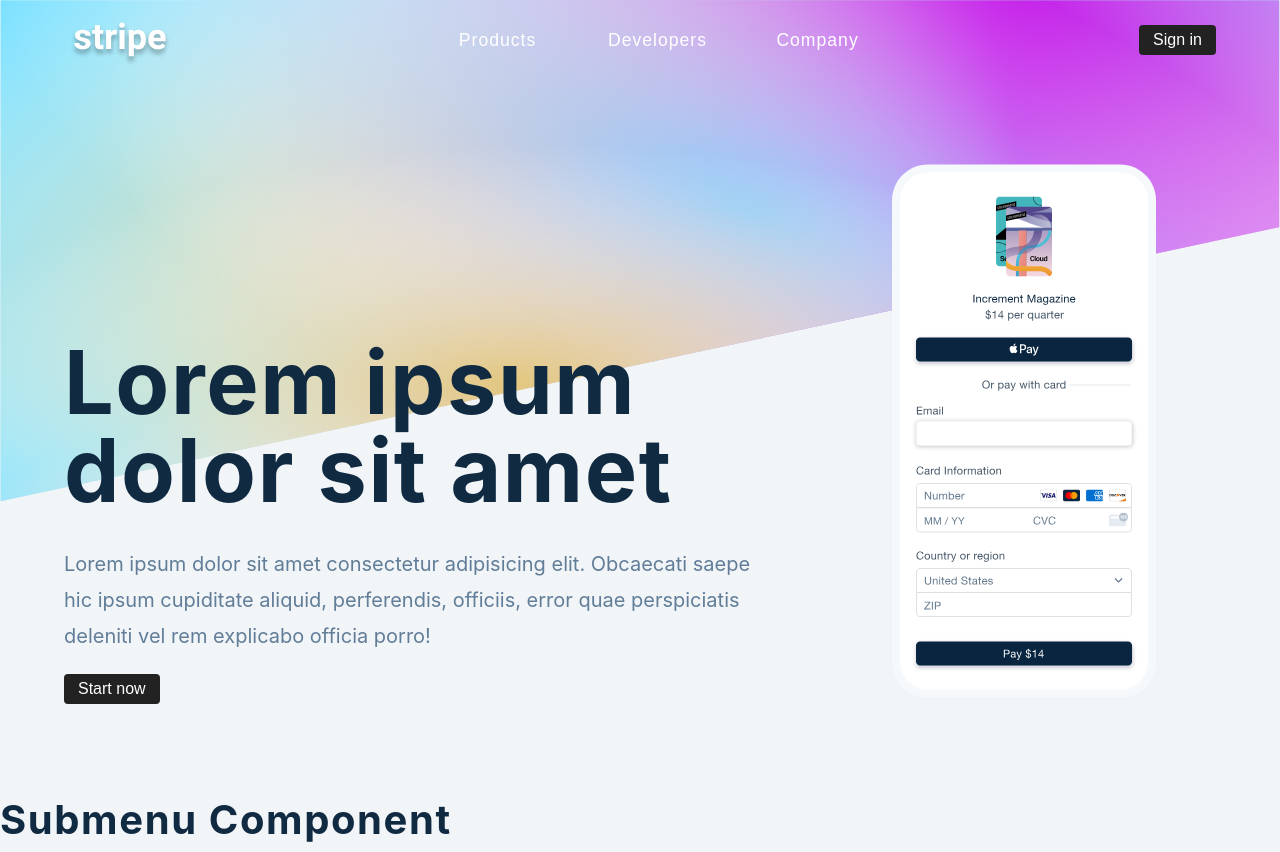
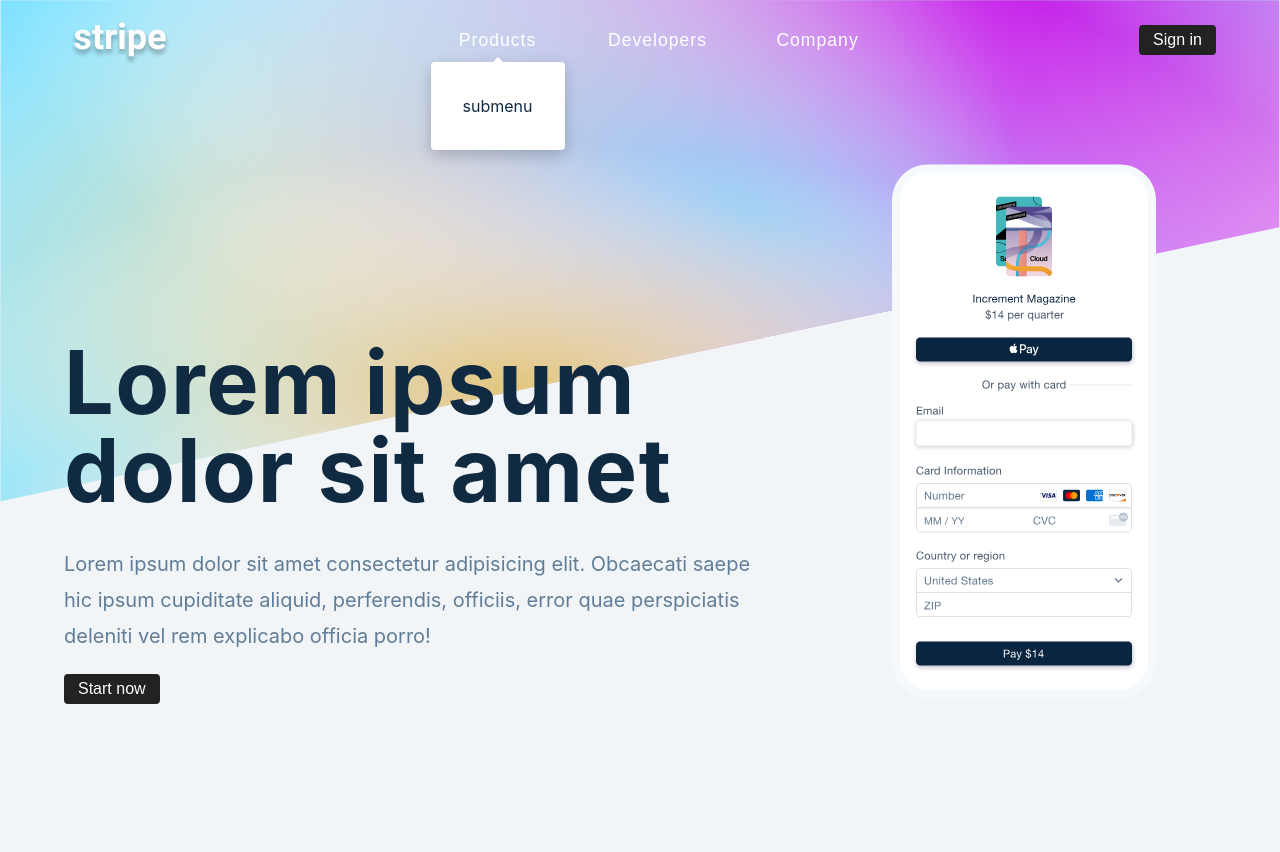
Before and after one commit to Margaridagdias/Stripe-submenus, a React (Create React App) app: page / in a window 1280 px wide. Both pictures are taken after a click on the button "Products". After the commit the page ends 800 px from the top, so only its background shows below. Built offline with nearby package versions, Linux system fonts and the light colour scheme.

Commit message:
Stripe Location

```diff
--- a/src/Navbar.js
+++ b/src/Navbar.js
@@ -5,6 +5,16 @@
 
 const Navbar = () => {
   const { openSidebar, openSubmenu, closeSubmenu } = useGlobalContext();
+
+  const displaySubmenu = (e) => {
+    const page = e.target.textContent;
+    //get the location:
+    const tempBtn = e.target.getBoundingClientRect();
+    const center = (tempBtn.left + tempBtn.right) / 2;
+    const bottom = tempBtn.bottom - 3
+    openSubmenu(page, {center, bottom})
+  }
+
 
   return (
     <nav className="nav">
@@ -17,17 +27,21 @@
         </div>
         <ul className="nav-links">
           <li>
-            <button className="link-btn">
+            <button className="link-btn" onMouseOver={displaySubmenu}>
               {/* name has to match with the PAGE NAME coming from
             the DATA */}
               products
             </button>
           </li>
           <li>
-            <button className="link-btn">developers</button>
+            <button className="link-btn" onMouseOver={displaySubmenu}>
+              developers
+            </button>
           </li>
           <li>
-            <button className="link-btn">company</button>
+            <button className="link-btn" onMouseOver={displaySubmenu}>
+              company
+            </button>
           </li>
         </ul>
         <button className="btn signin-btn">Sign in</button>
--- a/src/Submenu.js
+++ b/src/Submenu.js
@@ -1,7 +1,21 @@
-import React, { useState, useRef, useEffect } from 'react'
+import React, { useState, useRef, useEffect } from "react";
+import { useGlobalContext } from "./context";
 
 const Submenu = () => {
-  return <h2>submenu component</h2>
-}
+  const { isSubmenuOpen, location} = useGlobalContext();
+  const container = useRef(null)
+  useEffect(() => {
+    const submenu = container.current;
+    const {center, bottom} = location;
+    submenu.style.left = `${center}px`
+    submenu.style.top = `${bottom}px`
+  }, [location])
 
-export default Submenu
+  return (
+    <aside className={`${isSubmenuOpen ? "submenu show" : "submenu"}`} ref={container}>
+      submenu
+    </aside>
+  );
+};
+
+export default Submenu;
--- a/src/context.js
+++ b/src/context.js
@@ -7,7 +7,8 @@
   //sidebar is only seen on a small screen,
   //its false by default
   const [isSidebarOpen, setIsSidebarOpen] = useState(false);
-  const [isSubmenuOpen, setIsSubmenuOpen] = useState(true);
+  const [isSubmenuOpen, setIsSubmenuOpen] = useState(false);
+  const [location, setLocation] = useState({});
 
   const openSidebar = () => {
     setIsSidebarOpen(true);
@@ -17,7 +18,8 @@
     setIsSidebarOpen(false);
   };
 
-  const openSubmenu = () => {
+  const openSubmenu = (text, coordinates) => {
+    setLocation(coordinates)
     setIsSubmenuOpen(true);
   };
 
@@ -34,6 +36,7 @@
         openSidebar,
         closeSubmenu,
         closeSidebar,
+        location,
       }}
     >
       {children}
```
